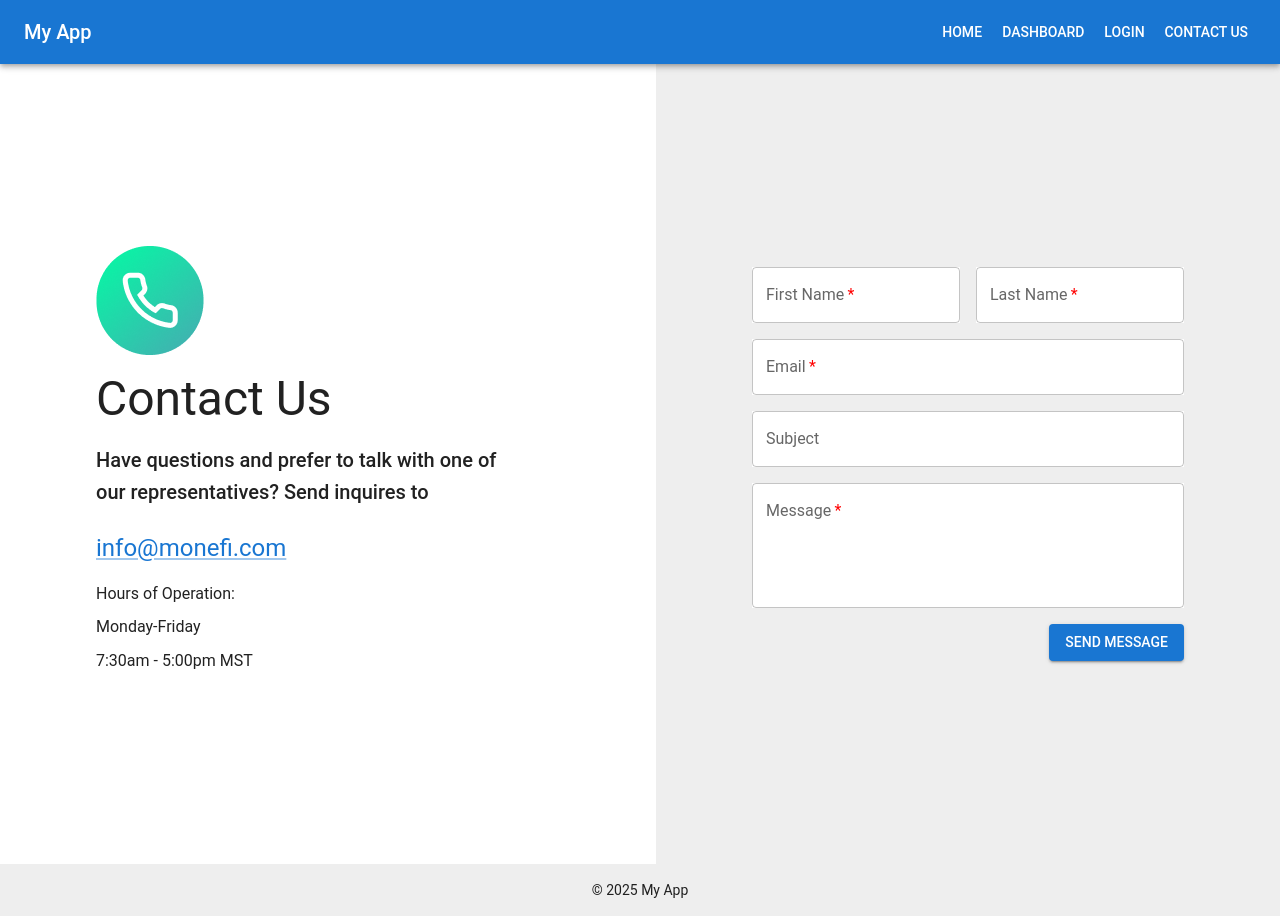
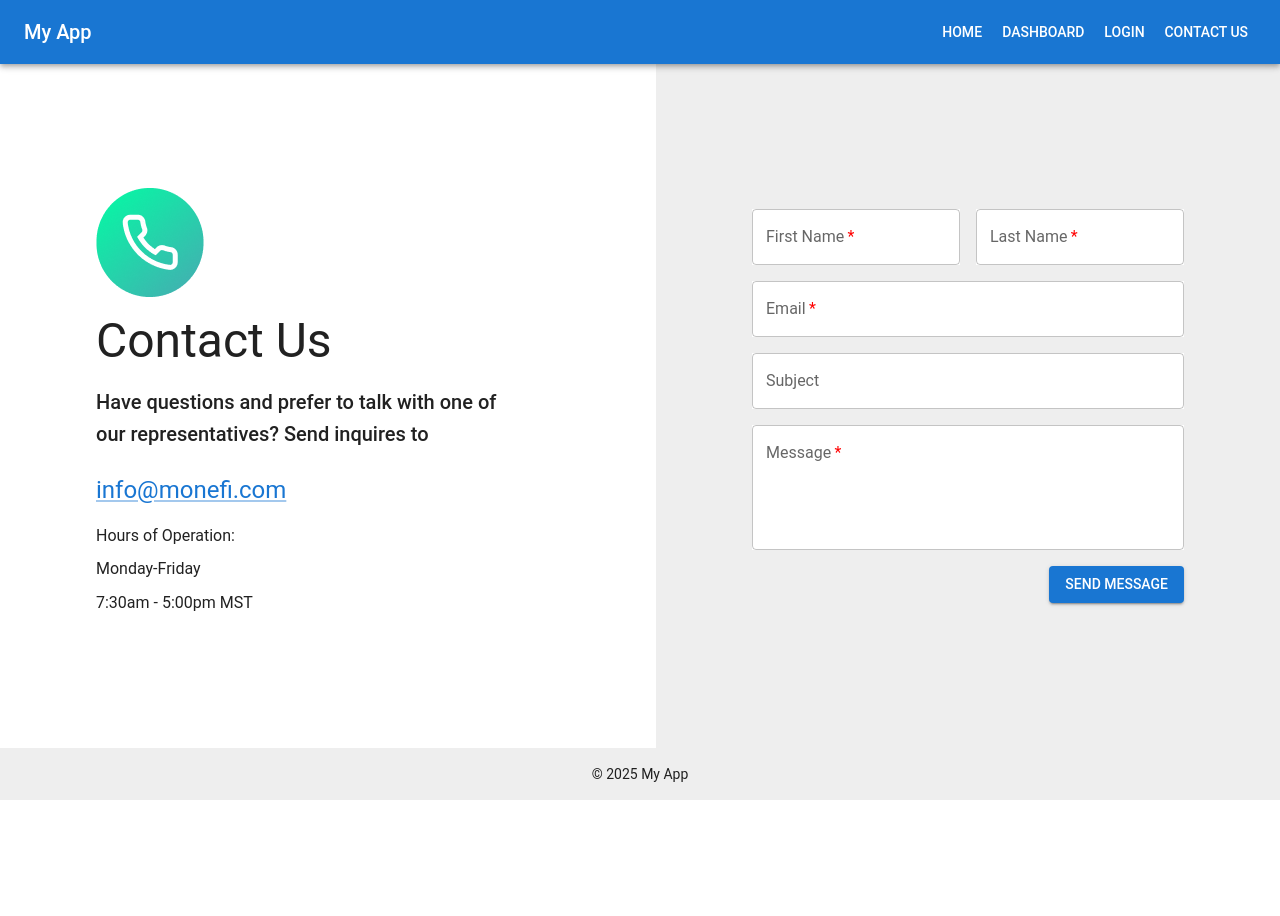
Before and after one commit to daTaHere/portfolio-samples, a React (Vite) app: page /contact in a window 1280 px wide. After the commit the page ends 800 px from the top, so only its background shows below. Built offline with nearby package versions, Linux system fonts and the light colour scheme.

Commit message:
completed basic layout and form components

```diff
--- a/src/components/ContactForm.tsx
+++ b/src/components/ContactForm.tsx
@@ -1,5 +1,5 @@
 import React from 'react';
-import { TextField, Button, Grid } from '@mui/material';
+import { Button, Grid } from '@mui/material';
 import { useForm, FormProvider } from 'react-hook-form';
 import { z } from 'zod';
 import { zodResolver } from '@hookform/resolvers/zod';
@@ -10,7 +10,7 @@ const contactUsSchema = z.object({
   firstName: z.string().min(1, 'First name is required'),
   lastName: z.string().min(1, 'Last name is required'),
   email: z.string().email('Invalid email address'),
-  subject: z.string().min(1, 'Subject is required'),
+  subject: z.string(),
   message: z.string().min(1, 'Message is required'),
 });
 
@@ -38,104 +38,38 @@ const ContactForm: React.FC = () => {
         <Grid container spacing={2}>
           {/* First Name */}
           <Grid size={{ xs: 12, sm: 6 }}>
-            <FormTextField name="firstName" label="First Name" required />
-            {/* <TextField
-              fullWidth
+            <FormTextField
+              name="firstName"
               label="First Name"
-              aria-label="First name"
-              {...register('firstName')}
-              error={!!errors.firstName}
-              // helperText={errors.firstName?.message}
-              sx={{ bgcolor: 'white' }}
-              required
-              slotProps={{
-                inputLabel: {
-                  sx: {
-                    '& .MuiFormLabel-asterisk': {
-                      color: 'red',
-                    },
-                  },
-                },
-              }}
-              //        slotProps={{
-              //   inputLabel: {
-              //     sx: {
-              //       '& .MuiFormLabel-asterisk': {
-              //         color: 'red',
-              //       },
-              //     },
-              //   },
-              // }}
-            /> */}
+              isRequired={true}
+            />
           </Grid>
-
           {/* Last Name */}
           <Grid size={{ xs: 12, sm: 6 }}>
-            <FormTextField name="lastName" label="Last Name" required />
-            {/* <TextField
-              fullWidth
+            <FormTextField
+              name="lastName"
               label="Last Name"
-              aria-label="Last name"
-              {...register('lastName')}
-              error={!!errors.lastName}
-              // helperText={errors.lastName?.message}
-              sx={{ bgcolor: 'white' }}
-              required
-            /> */}
+              isRequired={true}
+            />
           </Grid>
-
           {/* Email */}
           <Grid size={12}>
-            <FormTextField name="email" label="Email" required />
-            {/* <TextField
-              fullWidth
-              label="Email"
-              type="email"
-              aria-label="Email address"
-              {...register('email')}
-              error={!!errors.email}
-              // helperText={errors.email?.message}
-              sx={{ bgcolor: 'white' }}
-              required
-            /> */}
+            <FormTextField name="email" label="Email" isRequired={true} />
           </Grid>
 
           {/* Subject */}
           <Grid size={12}>
             <FormTextField name="subject" label="Subject" />
-            {/* <TextField
-              fullWidth
-              label="Subject"
-              aria-label="Message subject"
-              {...register('subject')}
-              error={!!errors.subject}
-              // helperText={errors.subject?.message}
-              sx={{ bgcolor: 'white' }}
-              required
-            /> */}
           </Grid>
-
           {/* Message */}
           <Grid size={12}>
             <FormTextField
               name="message"
               label="Message"
-              required
+              isRequired={true}
               multiline
               rows={4}
             />
-            {/* <TextField
-              fullWidth
-              label="Message"
-              aria-label="Message content"
-              multiline
-              rows={4}
-              {...register('message')}
-              error={!!errors.message}
-              // helperText={errors.message?.message}
-              sx={{ bgcolor: 'white' }}
-              required
-            /> */}
           </Grid>
 
           {/* Submit */}
--- a/src/components/Footer.tsx
+++ b/src/components/Footer.tsx
@@ -1,14 +1,22 @@
-import { Box, Typography } from '@mui/material';
+import { Box, Container, Typography } from '@mui/material';
 
 function Footer() {
   return (
     <Box
       component="footer"
-      sx={{ py: 2, mt: 'auto', textAlign: 'center', bgcolor: 'grey.200' }}
+      sx={{
+        py: 2,
+        mt: 'auto',
+        textAlign: 'center',
+        bgcolor: 'grey.200',
+        minWidth: '100vw',
+      }}
     >
-      <Typography variant="body2">
-        © {new Date().getFullYear()} My App
-      </Typography>
+      <Container maxWidth="sm">
+        <Typography variant="body2">
+          © {new Date().getFullYear()} My App
+        </Typography>
+      </Container>
     </Box>
   );
 }
--- a/src/components/FormTextField.tsx
+++ b/src/components/FormTextField.tsx
@@ -1,52 +1,3 @@
-// import { TextField } from '@mui/material';
-// import { Controller, useFormContext } from 'react-hook-form';
-
-// type FormTextFieldProps = {
-//   name: string;
-//   label: string;
-//   required?: boolean;
-//   multiline?: boolean;
-//   rows?: number;
-// };
-
-// export const FormTextField: React.FC<FormTextFieldProps> = ({
-//   name,
-//   label,
-//   required = false,
-//   multiline = false,
-//   rows,
-// }) => {
-//   const {
-//     control,
-//     formState: { errors },
-//   } = useFormContext();
-
-//   return (
-//     <Controller
-//       name={name}
-//       control={control}
-//       render={({ field }) => (
-//         <TextField
-//           {...field}
-//           fullWidth
-//           label={label}
-//           required={required}
-//           multiline={multiline}
-//           rows={rows}
-//           error={!!errors[name]}
-//           helperText={errors[name]?.message as string}
-//           slotProps={{
-//             inputLabel: {
-//               sx: { '& .MuiFormLabel-asterisk': { color: 'red' } },
-//             },
-//           }}
-//           sx={{ bgcolor: 'white' }}
-//         />
-//       )}
-//     />
-//   );
-// };
-
 import React from 'react';
 import { TextField } from '@mui/material';
 import { Controller, useFormContext } from 'react-hook-form';
@@ -54,7 +5,7 @@ import { Controller, useFormContext } from 'react-hook-form';
 interface FormTextFieldProps {
   name: string;
   label: string;
-  required?: boolean;
+  isRequired?: boolean;
   multiline?: boolean;
   rows?: number;
 }
@@ -62,7 +13,7 @@ interface FormTextFieldProps {
 export const FormTextField: React.FC<FormTextFieldProps> = ({
   name,
   label,
-  required = false,
+  isRequired = false,
   multiline,
   rows,
 }) => {
@@ -72,6 +23,8 @@ export const FormTextField: React.FC<FormTextFieldProps> = ({
   } = useFormContext();
 
   return (
+    <>
+      {isRequired ? (
         <Controller
           name={name}
           control={control}
@@ -80,7 +33,7 @@ export const FormTextField: React.FC<FormTextFieldProps> = ({
               {...field}
               fullWidth
               label={label}
-          required={required}
+              required
               multiline={multiline}
               rows={rows}
               error={!!errors[name]}
@@ -96,5 +49,22 @@ export const FormTextField: React.FC<FormTextFieldProps> = ({
             />
           )}
         />
+      ) : (
+        <Controller
+          name={name}
+          control={control}
+          render={({ field }) => (
+            <TextField
+              {...field}
+              fullWidth
+              label={label}
+              multiline={multiline}
+              rows={rows}
+              sx={{ bgcolor: 'white' }}
+            />
+          )}
+        />
+      )}
+    </>
   );
 };
--- a/src/layouts/DefaultLayout.tsx
+++ b/src/layouts/DefaultLayout.tsx
@@ -5,14 +5,17 @@ import { Box } from '@mui/material';
 
 export default function DefaultLayout() {
   return (
-    <>
     <Box
-        sx={{ display: 'flex', flexDirection: 'column', minHeight: '100vh' }}
+      sx={{
+        display: 'flex',
+        flexDirection: 'column',
+        minHeight: '100vh',
+        alignItems: 'center',
+      }}
     >
       <NavBar />
       <Outlet /> {/* 👈 React Router injects the child route here */}
       <Footer />
     </Box>
-    </>
   );
 }
--- a/src/pages/ContactUs.tsx
+++ b/src/pages/ContactUs.tsx
@@ -1,14 +1,14 @@
-import { Box, Typography, Link, Grid, Container } from '@mui/material';
+import { Box, Typography, Link, Grid } from '@mui/material';
 import ContactForm from '../components/ContactForm';
 import Phone from '../assets/phone icon.png';
 
 function ContactUs() {
   return (
-    <Box sx={{ display: 'flex', flexGrow: 1, minHeight: '100vh' }}>
+    <Box sx={{ display: 'flex', flexGrow: 1 }}>
       <Grid container spacing={4}>
         <Grid
           size={{ xs: 12, md: 6 }}
-          sx={{ p: { xs: 3, md: 5, lg: 12 }, alignContent: 'center' }}
+          sx={{ p: { xs: 3, md: 5, lg: 12, xl: 22 }, alignContent: 'center' }}
         >
           <Box
             component="img"
@@ -44,7 +44,7 @@ function ContactUs() {
         <Grid
           size={{ xs: 12, md: 6 }}
           sx={{
-            p: { xs: 3, md: 5, lg: 12 },
+            p: { xs: 3, md: 5, lg: 12, xl: 22 },
             alignContent: 'center',
             bgcolor: 'grey.200',
           }}
@@ -56,59 +56,3 @@ function ContactUs() {
   );
 }
 export default ContactUs;
-// import { Box, Typography, Link, Grid, Container } from '@mui/material';
-// import ContactForm from '../components/ContactForm';
-// import Phone from '../assets/phone icon.png';
-
-// function ContactUs() {
-//   return (
-//     <Box sx={{ flex: 1 }}>
-//       <Grid container spacing={4}>
-//         {/* Left Side: Contact Info */}
-//         <Grid size={{ xs: 12, md: 6 }}>
-//           <Box
-//             component="img"
-//             src={Phone}
-//             alt="Phone icon"
-//             sx={{ maxHeight: 120, maxWidth: 120, mb: 3 }}
-//           />
-
-//           <Typography variant="h4" component="h2" gutterBottom>
-//             Contact Us
-//           </Typography>
-
-//           <Typography variant="body1" gutterBottom>
-//             Have questions and prefer to talk with one of our representatives?
-//             Send inquiries to
-//           </Typography>
-
-//           <Typography
-//             variant="h6"
-//             component={Link}
-//             href="mailto:info@monefi.com"
-//             underline="hover"
-//           >
-//             info@monefi.com
-//           </Typography>
-
-//           <Box sx={{ mt: 3 }}>
-//             <Typography variant="subtitle1">Hours of Operation:</Typography>
-//             <Typography variant="body2">Monday - Friday</Typography>
-//             <Typography variant="body2">7:30am - 5:00pm MST</Typography>
-//           </Box>
-//         </Grid>
-
-//         {/* Right Side: Contact Form */}
-//         <Grid size={{ xs: 12, md: 6 }}>
-//           <Box
-//             sx={{ p: { xs: 2, md: 4 }, bgcolor: 'grey.100', borderRadius: 2 }}
-//           >
-//             <ContactForm />
-//           </Box>
-//         </Grid>
-//       </Grid>
-//     </Box>
-//   );
-// }
-
-// export default ContactUs;
--- a/src/pages/PaginatedView.tsx
+++ b/src/pages/PaginatedView.tsx
@@ -2,15 +2,7 @@ import { Typography, Container } from '@mui/material';
 
 function PaginatedView() {
   return (
-    <Container
-      sx={{
-        display: 'flex',
-        flexGrow: 1,
-        justifyContent: 'center',
-        minHeight: '100vh',
-      }}
-    >
-      {' '}
+    <Container>
       <Typography variant="h4">Dashboard</Typography>
     </Container>
   );
```
Also changed, not shown: 1 other file (tests, documents, lock files or other folders). Lines whose indentation alone changed are shown as unchanged.
